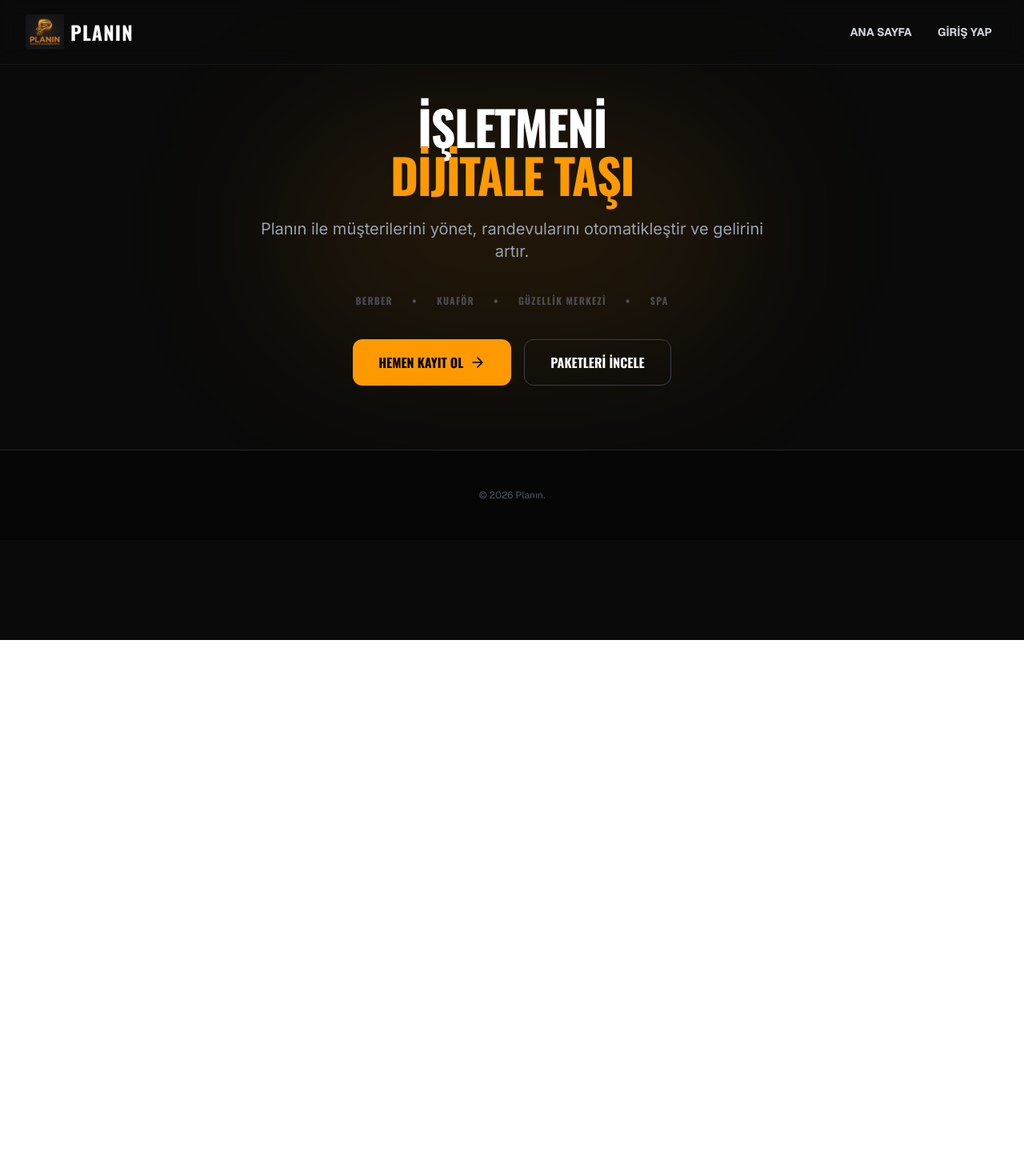
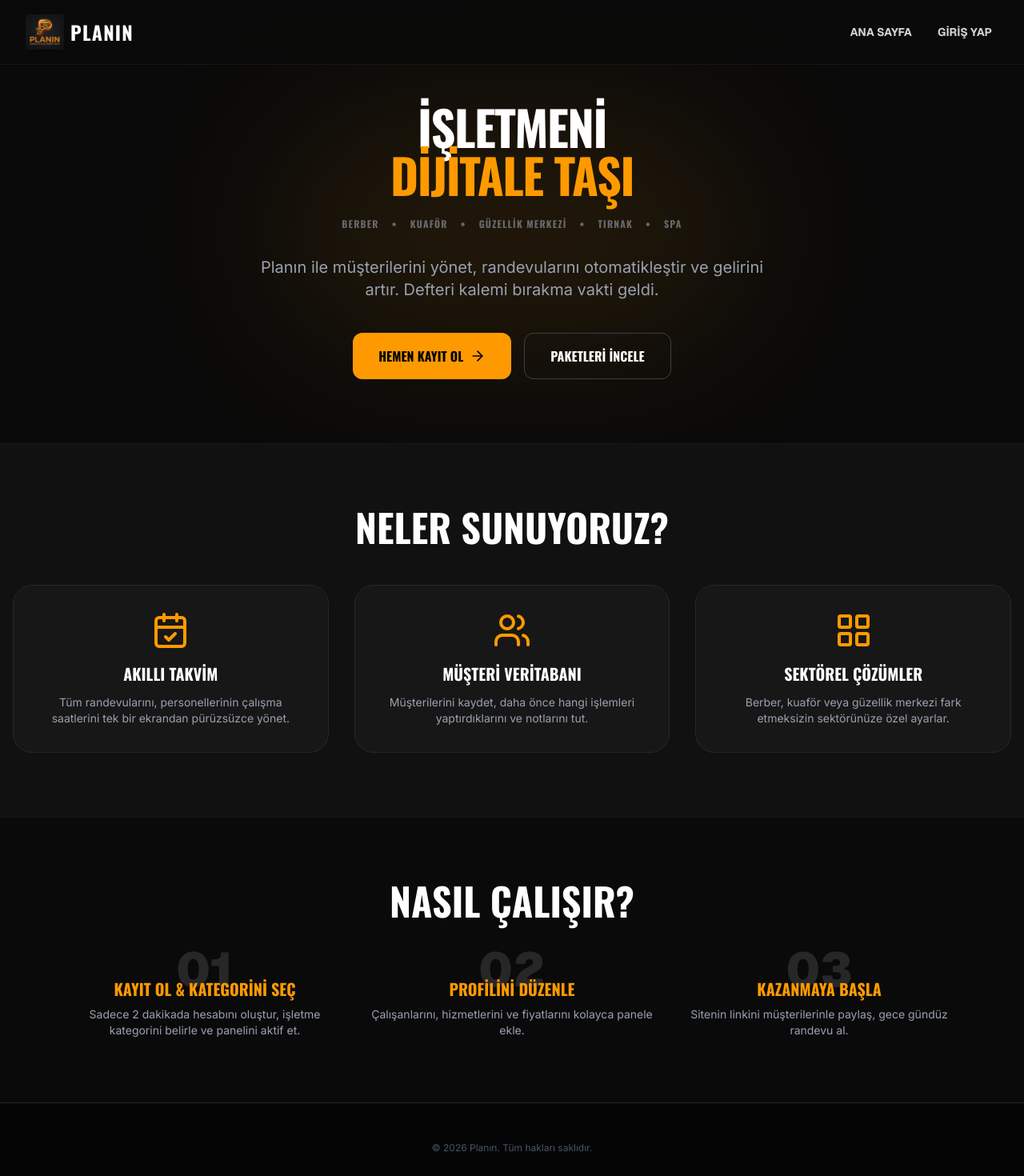
Before and after one commit to mckonca-dot/randevu-saas-frontend, a Next.js app: page /isletmeler-icin in a window 1280 px wide. Shown: the top 1470 px of the page at 80% size. Before the commit the page ends 800 px from the top, so only its background shows below. Built offline with nearby package versions, Linux system fonts and the light colour scheme.

Commit message:
düzeldi

```diff
--- a/app/isletmeler-icin/page.tsx
+++ b/app/isletmeler-icin/page.tsx
@@ -6,7 +6,6 @@ import Link from "next/link";
 
 export default function BusinessLandingPage() {
   const router = useRouter();
-
   return (
     <div className="min-h-screen bg-[#0a0a0a] text-white font-sans antialiased selection:bg-amber-500 selection:text-black">
       <style dangerouslySetInnerHTML={{
@@ -16,10 +15,15 @@ export default function BusinessLandingPage() {
         .font-body { font-family: 'Inter', sans-serif; }
       `}} />
 
+      {/* --- NAVBAR --- */}
       <nav className="fixed w-full z-50 top-0 bg-[#0a0a0a]/90 backdrop-blur-md border-b border-[#171717]">
         <div className="max-w-7xl mx-auto px-4 sm:px-6 lg:px-8 h-20 flex items-center justify-between">
           <Link href="/" className="flex items-center gap-2">
-            <img src="/logo.png" alt="Planın Logo" className="w-10 h-10 md:w-12 md:h-12 object-contain group-hover:scale-105 transition-transform duration-300" />
+            <img
+              src="/logo.png"
+              alt="Planın Logo"
+              className="w-10 h-10 md:w-12 md:h-12 object-contain group-hover:scale-105 transition-transform duration-300"
+            />
             <span className="font-heading text-xl md:text-2xl font-bold tracking-wider text-white">PLANIN</span>
           </Link>
           <div className="flex gap-4 items-center">
@@ -29,21 +33,22 @@ export default function BusinessLandingPage() {
         </div>
       </nav>
 
+      {/* --- HERO SECTION --- */}
       <section className="pt-32 pb-20 px-4 relative overflow-hidden text-center">
         <div className="absolute top-1/4 left-1/2 -translate-x-1/2 w-[600px] h-[300px] bg-amber-500/10 blur-[100px] rounded-full pointer-events-none"></div>
         <h1 className="text-4xl md:text-6xl font-bold font-heading mb-6 tracking-tight relative z-10">
           İŞLETMENİ <br />
           <span className="text-amber-500">DİJİTALE TAŞI</span>
         </h1>
-        <p className="text-gray-400 text-lg md:text-xl mb-10 font-body max-w-2xl mx-auto relative z-10">
-          Planın ile müşterilerini yönet, randevularını otomatikleştir ve gelirini artır.
-        </p>
 
-        {/* 🎯 KATEGORİ VURGUSU (TASARIM BOZULMADAN EKLENDİ) */}
-        <div className="flex justify-center gap-6 mb-10 text-xs font-heading font-bold text-gray-500 tracking-widest opacity-60">
-            <span>BERBER</span> • <span>KUAFÖR</span> • <span>GÜZELLİK MERKEZİ</span> • <span>SPA</span>
+        {/* 🎯 KATEGORİ VURGUSU (YENİ) */}
+        <div className="flex flex-wrap justify-center gap-4 mb-8 opacity-60 text-xs font-heading font-bold tracking-widest text-gray-400 relative z-10">
+            <span>BERBER</span> • <span>KUAFÖR</span> • <span>GÜZELLİK MERKEZİ</span> • <span>TIRNAK</span> • <span>SPA</span>
         </div>
 
+        <p className="text-gray-400 text-lg md:text-xl mb-10 font-body max-w-2xl mx-auto relative z-10">
+          Planın ile müşterilerini yönet, randevularını otomatikleştir ve gelirini artır. Defteri kalemi bırakma vakti geldi.
+        </p>
         <div className="flex flex-col sm:flex-row gap-4 justify-center relative z-10">
           <Link href="/register" className="bg-amber-500 text-black px-8 py-4 rounded-xl font-bold font-heading hover:bg-yellow-400 transition flex items-center justify-center gap-2">
             HEMEN KAYIT OL <ArrowRight size={20}/>
@@ -54,9 +59,61 @@ export default function BusinessLandingPage() {
         </div>
       </section>
 
-      {/* --- Diğer Özellikler ve Fiyatlandırma Bölümleri Aynı Kalmıştır --- */}
-      <footer className="bg-[#050505] py-12 border-t border-zinc-800 text-center">
-          <p className="text-xs text-gray-600">© {new Date().getFullYear()} Planın.</p>
+      {/* --- ÖZELLİKLER --- */}
+      <section className="py-20 bg-[#111] border-y border-zinc-900">
+        <div className="max-w-7xl mx-auto px-4 text-center">
+          <h2 className="text-3xl md:text-5xl font-heading font-bold mb-12">NELER SUNUYORUZ?</h2>
+          <div className="grid grid-cols-1 md:grid-cols-3 gap-8">
+            <div className="p-8 bg-[#171717] rounded-3xl border border-zinc-800">
+              <CalendarCheck className="text-amber-500 mx-auto mb-4" size={48} />
+              <h3 className="text-xl font-bold mb-3 font-heading">Akıllı Takvim</h3>
+              <p className="text-gray-400 font-body text-sm">Tüm randevularını, personellerinin çalışma saatlerini tek bir ekrandan pürüzsüzce yönet.</p>
+            </div>
+            <div className="p-8 bg-[#171717] rounded-3xl border border-zinc-800">
+              <Users className="text-amber-500 mx-auto mb-4" size={48} />
+              <h3 className="text-xl font-bold mb-3 font-heading">Müşteri Veritabanı</h3>
+              <p className="text-gray-400 font-body text-sm">Müşterilerini kaydet, daha önce hangi işlemleri yaptırdıklarını ve notlarını tut.</p>
+            </div>
+            <div className="p-8 bg-[#171717] rounded-3xl border border-zinc-800">
+              <LayoutGrid className="text-amber-500 mx-auto mb-4" size={48} /> {/* 🎯 Icon kategorileme için güncellendi */}
+              <h3 className="text-xl font-bold mb-3 font-heading">Sektörel Çözümler</h3>
+              <p className="text-gray-400 font-body text-sm">Berber, kuaför veya güzellik merkezi fark etmeksizin sektörünüze özel ayarlar.</p>
+            </div>
+          </div>
+        </div>
+      </section>
+
+      {/* --- NASIL ÇALIŞIR --- */}
+      <section className="py-20 bg-[#0a0a0a]">
+        <div className="max-w-6xl mx-auto px-4 text-center">
+          <h2 className="text-3xl md:text-5xl font-heading font-bold mb-12">NASIL ÇALIŞIR?</h2>
+          <div className="grid grid-cols-1 md:grid-cols-3 gap-8">
+            <div className="relative">
+              <div className="text-6xl font-black text-zinc-800 absolute -top-4 left-1/2 -translate-x-1/2 z-0">01</div>
+              <h3 className="font-bold mb-2 text-xl relative z-10 mt-6 text-amber-500 font-heading">Kayıt Ol & Kategorini Seç</h3>
+              <p className="text-gray-400 font-body text-sm relative z-10">Sadece 2 dakikada hesabını oluştur, işletme kategorini belirle ve panelini aktif et.</p>
+            </div>
+            {/* ... Diğer adımlar aynı ... */}
+            <div className="relative">
+              <div className="text-6xl font-black text-zinc-800 absolute -top-4 left-1/2 -translate-x-1/2 z-0">02</div>
+              <h3 className="font-bold mb-2 text-xl relative z-10 mt-6 text-amber-500 font-heading">Profilini Düzenle</h3>
+              <p className="text-gray-400 font-body text-sm relative z-10">Çalışanlarını, hizmetlerini ve fiyatlarını kolayca panele ekle.</p>
+            </div>
+            <div className="relative">
+              <div className="text-6xl font-black text-zinc-800 absolute -top-4 left-1/2 -translate-x-1/2 z-0">03</div>
+              <h3 className="font-bold mb-2 text-xl relative z-10 mt-6 text-amber-500 font-heading">Kazanmaya Başla</h3>
+              <p className="text-gray-400 font-body text-sm relative z-10">Sitenin linkini müşterilerinle paylaş, gece gündüz randevu al.</p>
+            </div>
+          </div>
+        </div>
+      </section>
+
+      {/* ... Fiyatlandırma ve Footer kısımları orijinal haliyle devam ediyor ... */}
+      <footer className="relative bg-[#050505] overflow-hidden">
+        {/* ... Orijinal Footer kodun ... */}
+        <div className="max-w-7xl mx-auto px-4 py-12 text-center border-t border-zinc-800">
+            <p className="text-xs text-gray-600 font-body">© {new Date().getFullYear()} Planın. Tüm hakları saklıdır.</p>
+        </div>
       </footer>
     </div>
   );
```
Also changed, not shown: app/page.tsx (+26 -19 lines).
